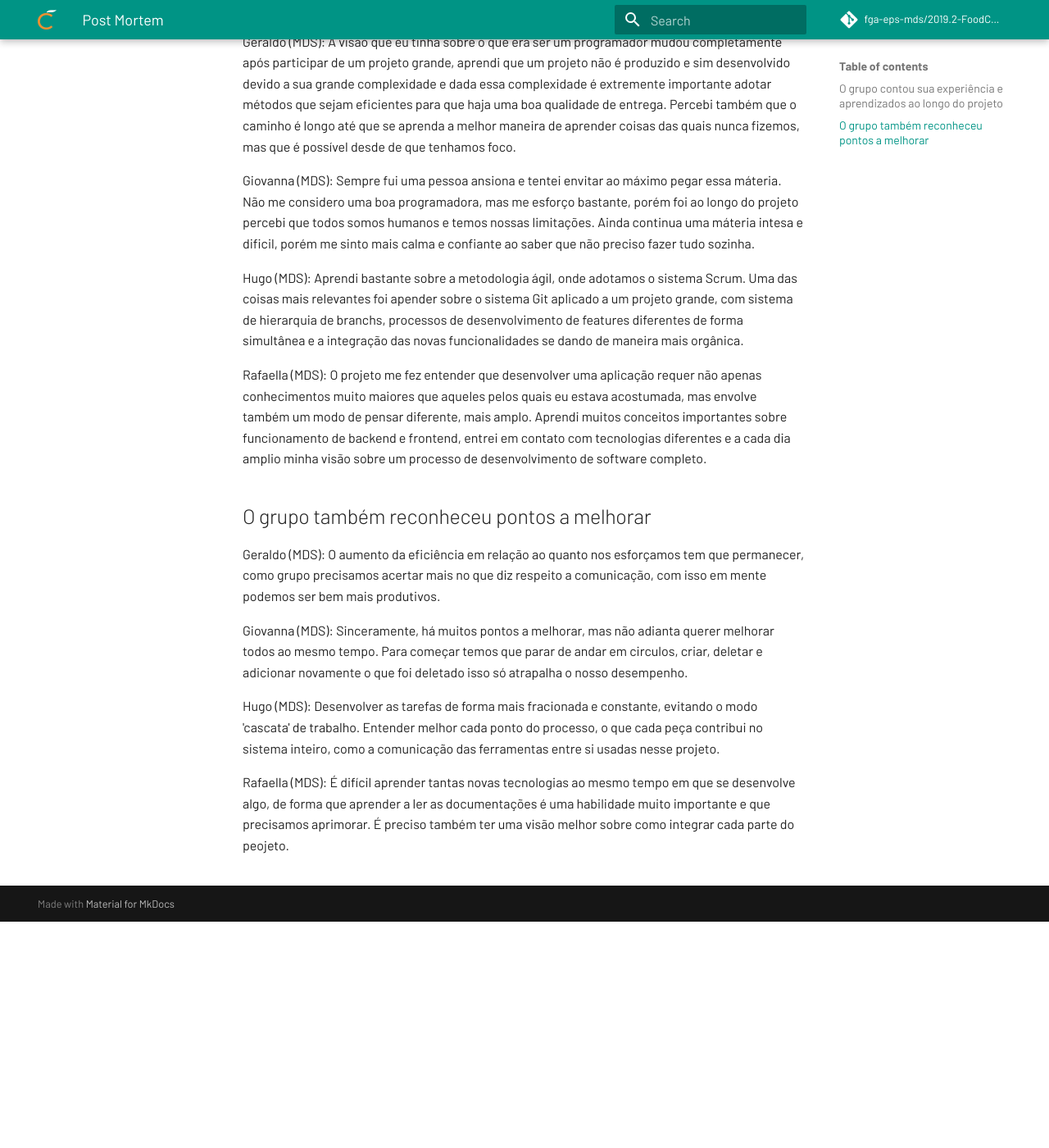
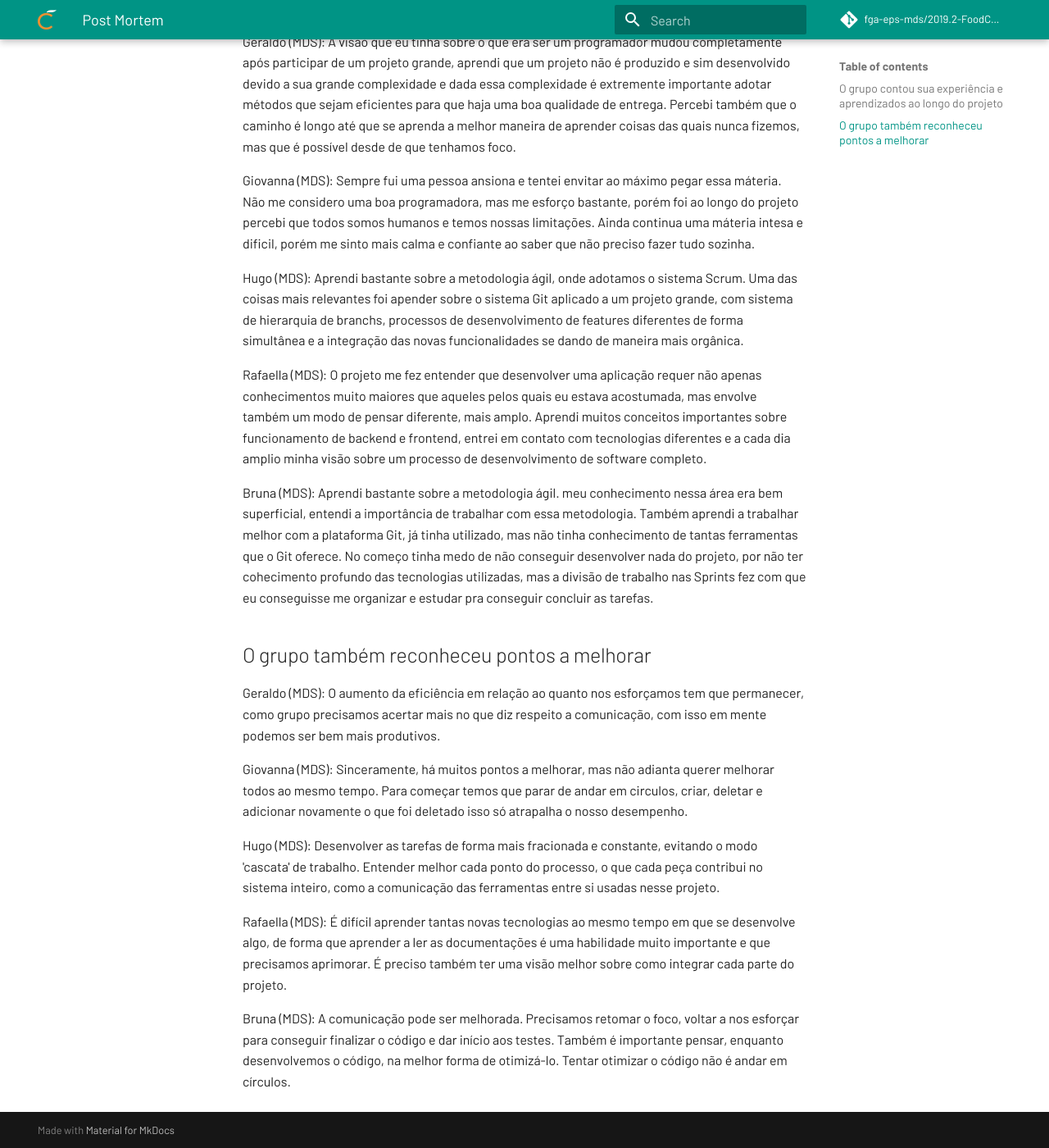
Before and after one commit to fga-eps-mds/2019.2-FoodCare, an MkDocs documentation site: the page built from docs/produto/post-mortem.md, in a window 1280 px wide and 1400 px high, scrolled down 276 px. Shown: the whole window at 82% size. Built offline with MkDocs 1.6.1 and Material for MkDocs 9.7.7, drawn with Linux system fonts in a browser that asks for light colours; comment, search, counter and statistics services are not loaded.

Commit message:
Adiciona Bruna ao post-mortem

```diff
--- a/docs/produto/post-mortem.md
+++ b/docs/produto/post-mortem.md
@@ -10,6 +10,9 @@ Hugo (MDS): Aprendi bastante sobre a metodologia ágil, onde adotamos o sistema
 
 Rafaella (MDS): O projeto me fez entender que desenvolver uma aplicação requer não apenas conhecimentos muito maiores que aqueles pelos quais eu estava acostumada, mas envolve também um modo de pensar diferente, mais amplo. Aprendi muitos conceitos importantes sobre funcionamento de backend e frontend, entrei em contato com tecnologias diferentes e a cada dia amplio minha visão sobre um processo de desenvolvimento de software completo.
 
+Bruna (MDS): Aprendi bastante sobre a metodologia ágil. meu conhecimento nessa área era bem superficial, entendi a importância de trabalhar com essa metodologia. Também aprendi a trabalhar melhor com a plataforma Git, já tinha utilizado, mas não tinha conhecimento de tantas ferramentas que o Git oferece.
+No começo tinha medo de não conseguir desenvolver nada do projeto, por não ter cohecimento profundo das tecnologias utilizadas, mas a divisão de trabalho nas Sprints fez com que eu conseguisse me organizar e estudar pra conseguir concluir as tarefas.
+
 
 ## O grupo também reconheceu pontos a melhorar
 
@@ -19,4 +22,6 @@ Giovanna (MDS): Sinceramente, há muitos pontos a melhorar, mas não adianta que
 
 Hugo (MDS): Desenvolver as tarefas de forma mais fracionada e constante, evitando o modo 'cascata' de trabalho. Entender melhor cada ponto do processo, o que cada peça contribui no sistema inteiro, como a comunicação das ferramentas entre si usadas nesse projeto.
 
-Rafaella (MDS): É difícil aprender tantas novas tecnologias ao mesmo tempo em que se desenvolve algo, de forma que aprender a ler as documentações é uma habilidade muito importante e que precisamos aprimorar. É preciso também ter uma visão melhor sobre como integrar cada parte do peojeto.
+Rafaella (MDS): É difícil aprender tantas novas tecnologias ao mesmo tempo em que se desenvolve algo, de forma que aprender a ler as documentações é uma habilidade muito importante e que precisamos aprimorar. É preciso também ter uma visão melhor sobre como integrar cada parte do projeto.
+
+Bruna (MDS): A comunicação pode ser melhorada. Precisamos retomar o foco, voltar a nos esforçar para conseguir finalizar o código e dar início aos testes. Também é importante pensar, enquanto desenvolvemos o código, na melhor forma de otimizá-lo. Tentar otimizar o código não é andar em círculos.
```
